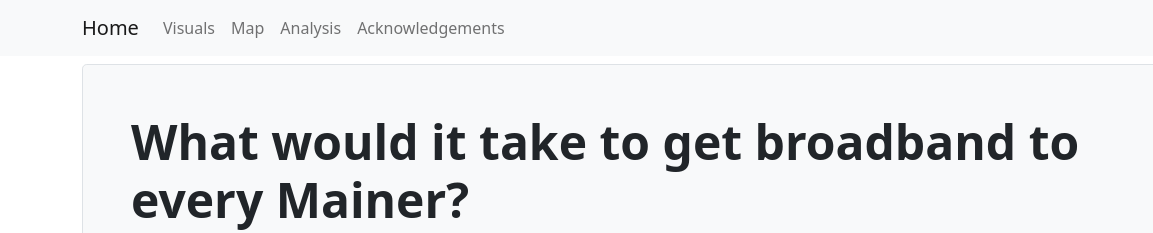
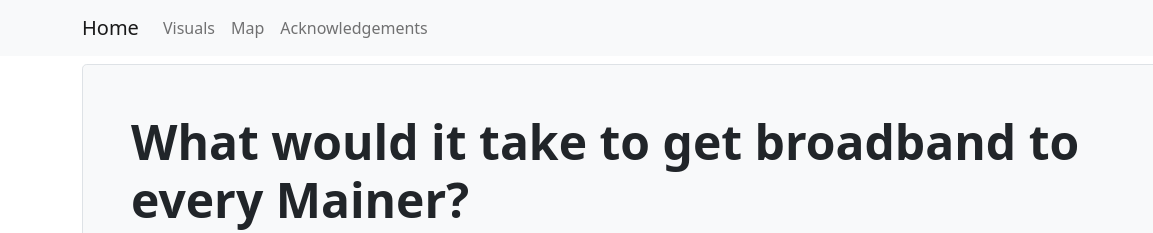
Before and after one commit to ds5010/broadband, a plain HTML site: page docs/index.html in a window 1280 px wide. Shown: the top 233 px of the page, 0-1153 px from the left. Drawn offline with nearby package versions, Linux system fonts and the light colour scheme.

Commit message:
Removing the nav bar item for analysis section

```diff
--- a/docs/index.html
+++ b/docs/index.html
@@ -33,9 +33,6 @@
           </li>
           <li class="nav-item">
             <a class="nav-link" href="#map">Map</a>
-          </li>
-          <li class="nav-item">
-            <a class="nav-link" href="#analysis">Analysis</a>
           </li>
           <li class="nav-item">
             <a class="nav-link" href="#acknowledgements">Acknowledgements</a>
```
